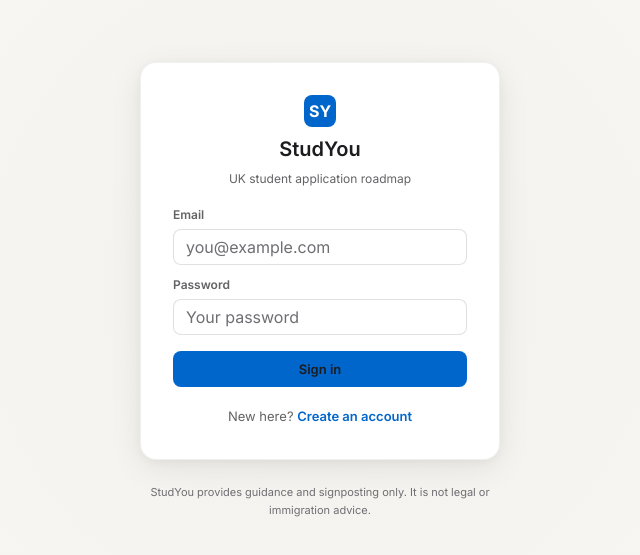
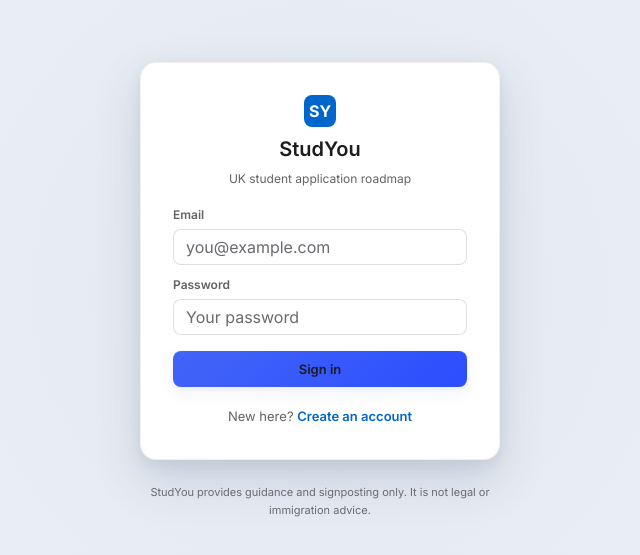
Before and after one commit to Kowsyke/StudYou, a React (Vite) app in the folder apps/client/: page /login in a window 1280 px wide. Shown: the part 109-664 px from the top of the page, without its empty margins (320-960 px from the left). Built offline with nearby package versions, Linux system fonts and the light colour scheme.

Commit message:
[v0.4] polish pass: cool canvas and floating shadows from the neumorphic reference, blue gradient primaries with AA verified stops, banded card headers and dashboard stat tiles from the tiled layout reference

```diff
--- a/apps/client/src/components/ui/button.tsx
+++ b/apps/client/src/components/ui/button.tsx
@@ -8,7 +8,7 @@ const buttonVariants = cva(
     variants: {
       variant: {
         primary:
-          'bg-accent-solid text-white hover:bg-accent-solid-hover active:bg-accent-solid-pressed',
+          'bg-accent-solid text-white shadow-md [background-image:var(--accent-gradient)] hover:[background-image:var(--accent-gradient-hover)] active:bg-accent-solid-pressed active:[background-image:none]',
         secondary:
           'bg-surface text-ink border border-hairline-strong shadow-sm hover:bg-surface-secondary',
         ghost: 'text-ink-secondary hover:bg-surface-secondary hover:text-ink',
--- a/apps/client/src/components/ui/card.tsx
+++ b/apps/client/src/components/ui/card.tsx
@@ -4,14 +4,16 @@ import { cn } from '../../lib/utils'
 export function Card({ className, ...props }: HTMLAttributes<HTMLDivElement>) {
   return (
     <div
-      className={cn('bg-surface rounded-md border border-hairline shadow-sm', className)}
+      className={cn('bg-surface rounded-lg border border-hairline shadow-md', className)}
       {...props}
     />
   )
 }
 
+/* Banded header: a clear titled section band above the card body, from
+   the tiled layout reference. */
 export function CardHeader({ className, ...props }: HTMLAttributes<HTMLDivElement>) {
-  return <div className={cn('px-5 pt-5 pb-3', className)} {...props} />
+  return <div className={cn('px-5 py-3.5 border-b border-hairline', className)} {...props} />
 }
 
 export function CardTitle({ className, ...props }: HTMLAttributes<HTMLHeadingElement>) {
@@ -37,5 +39,5 @@ export function CardDescription({ className, ...props }: HTMLAttributes<HTMLPara
 }
 
 export function CardContent({ className, ...props }: HTMLAttributes<HTMLDivElement>) {
-  return <div className={cn('px-5 pb-5', className)} {...props} />
+  return <div className={cn('px-5 py-4', className)} {...props} />
 }
--- a/apps/client/src/index.css
+++ b/apps/client/src/index.css
@@ -13,15 +13,17 @@
   ink-tertiary light #8E8E93 to #6E6E73, dark #636366 to #98989E,
   light positive to #1F7D36, light warning to #A85800, dark accent to
   #3B9EFF, plus accent-solid and danger-solid fills that carry white
-  text in both themes.
+  text in both themes. The v0.4 polish pass cooled the light canvas to
+  #EEF1F6, softened shadows with a cool tint and added the blue
+  accent-gradient fill (white text passes AA on both stops).
 */
 :root {
-  --canvas: #faf9f6;
+  --canvas: #eef1f6;
   --surface: #ffffff;
-  --surface-secondary: #f2f1ec;
+  --surface-secondary: #e3e9f1;
   --ink: #1c1c1e;
   --ink-secondary: #636366;
-  --ink-tertiary: #6e6e73;
+  --ink-tertiary: #6a6a6f;
   --accent: #0066cc;
   --accent-hover: #0055aa;
   --accent-pressed: #004488;
@@ -29,6 +31,8 @@
   --accent-solid: #0066cc;
   --accent-solid-hover: #0055aa;
   --accent-solid-pressed: #004488;
+  --accent-gradient: linear-gradient(135deg, #4364f7 0%, #2b4eff 100%);
+  --accent-gradient-hover: linear-gradient(135deg, #3056f0 0%, #2144e8 100%);
   --danger-solid: #c93b2b;
   --border: rgba(0, 0, 0, 0.06);
   --border-strong: rgba(0, 0, 0, 0.12);
@@ -43,10 +47,10 @@
   --category-arrival: #0b7285;
   --category-arrival-soft: rgba(11, 114, 133, 0.08);
 
-  --elevation-sm: 0 1px 2px rgba(0, 0, 0, 0.02);
-  --elevation-md: 0 2px 8px rgba(0, 0, 0, 0.03), 0 1px 2px rgba(0, 0, 0, 0.02);
-  --elevation-lg: 0 4px 16px rgba(0, 0, 0, 0.04), 0 2px 4px rgba(0, 0, 0, 0.02);
-  --elevation-overlay: 0 8px 32px rgba(0, 0, 0, 0.08), 0 2px 8px rgba(0, 0, 0, 0.04);
+  --elevation-sm: 0 2px 6px rgba(46, 66, 108, 0.05), 0 1px 2px rgba(46, 66, 108, 0.04);
+  --elevation-md: 0 6px 16px rgba(46, 66, 108, 0.07), 0 2px 4px rgba(46, 66, 108, 0.04);
+  --elevation-lg: 0 12px 28px rgba(46, 66, 108, 0.1), 0 4px 8px rgba(46, 66, 108, 0.05);
+  --elevation-overlay: 0 20px 48px rgba(46, 66, 108, 0.16), 0 6px 16px rgba(46, 66, 108, 0.08);
 }
 
 .dark {
@@ -63,6 +67,8 @@
   --accent-solid: #0066cc;
   --accent-solid-hover: #0055aa;
   --accent-solid-pressed: #004488;
+  --accent-gradient: linear-gradient(135deg, #4364f7 0%, #2b4eff 100%);
+  --accent-gradient-hover: linear-gradient(135deg, #3056f0 0%, #2144e8 100%);
   --danger-solid: #c93b2b;
   --border: rgba(255, 255, 255, 0.08);
   --border-strong: rgba(255, 255, 255, 0.15);
--- a/apps/client/src/pages/DashboardPage.tsx
+++ b/apps/client/src/pages/DashboardPage.tsx
@@ -1,4 +1,5 @@
-import { CheckCircle2 } from 'lucide-react'
+import type { LucideIcon } from 'lucide-react'
+import { CalendarClock, CheckCircle2, TrendingUp, Wallet } from 'lucide-react'
 import { Navigate } from 'react-router-dom'
 import { EmptyState } from '../components/EmptyState'
 import { QueryError } from '../components/QueryError'
@@ -20,6 +21,20 @@ export function DashboardPage() {
       <div>
         <Skeleton className="h-7 w-56 mb-2" />
         <Skeleton className="h-3.5 w-80 mb-6" />
+        <div className="grid grid-cols-2 lg:grid-cols-4 gap-4 mb-5">
+          {['a', 'b', 'c', 'd'].map((key) => (
+            <div
+              key={key}
+              className="bg-surface rounded-lg border border-hairline shadow-md p-4 flex items-center gap-3 shimmer-host"
+            >
+              <Skeleton className="h-9 w-9 rounded-sm" />
+              <div className="space-y-1.5">
+                <Skeleton className="h-4 w-16" />
+                <Skeleton className="h-2.5 w-20" />
+              </div>
+            </div>
+          ))}
+        </div>
         <div className="grid grid-cols-1 md:grid-cols-2 gap-5">
           <CardSkeleton lines={3} />
           <CardSkeleton lines={3} />
@@ -46,6 +61,9 @@ export function DashboardPage() {
   const firstName = user?.fullName.split(' ')[0] ?? 'there'
   const gaugePercent =
     budget.totalPence === 0 ? 0 : Math.min(100, (budget.spentPence / budget.totalPence) * 100)
+  const daysToIntake = Math.ceil(
+    (new Date(`${journey.intakeDate}T00:00:00Z`).getTime() - Date.now()) / 86_400_000,
+  )
 
   return (
     <div>
@@ -56,6 +74,17 @@ export function DashboardPage() {
           application roadmap status.
         </p>
       </header>
+
+      <div className="grid grid-cols-2 lg:grid-cols-4 gap-4 mb-5">
+        <StatTile icon={TrendingUp} value={`${percentComplete}%`} label="Roadmap complete" />
+        <StatTile icon={CheckCircle2} value={`${doneTotal} of ${taskTotal}`} label="Tasks done" />
+        <StatTile icon={Wallet} value={formatGbp(budget.spentPence)} label="Spent so far" />
+        <StatTile
+          icon={CalendarClock}
+          value={daysToIntake >= 0 ? String(daysToIntake) : 'Arrived'}
+          label={daysToIntake >= 0 ? 'Days to intake' : 'Intake passed'}
+        />
+      </div>
 
       <div className="grid grid-cols-1 md:grid-cols-2 gap-5">
         <Card>
@@ -179,3 +208,23 @@ export function DashboardPage() {
     </div>
   )
 }
+
+/* Icon chip, big value, small label: the stat tile pattern from the
+   tiled layout reference. */
+function StatTile({
+  icon: Icon,
+  value,
+  label,
+}: { icon: LucideIcon; value: string; label: string }) {
+  return (
+    <Card className="p-4 flex items-center gap-3">
+      <span className="h-9 w-9 shrink-0 rounded-sm bg-accent-soft text-accent flex items-center justify-center">
+        <Icon size={17} />
+      </span>
+      <span className="min-w-0">
+        <span className="block text-body-lg font-bold text-ink truncate tabular-nums">{value}</span>
+        <span className="block text-caption text-ink-secondary">{label}</span>
+      </span>
+    </Card>
+  )
+}
--- a/apps/client/src/pages/ResourcesPage.tsx
+++ b/apps/client/src/pages/ResourcesPage.tsx
@@ -168,7 +168,7 @@ function CategoryPill({
       className={cn(
         'text-xs font-medium px-3 py-1.5 rounded-full border transition-colors duration-[120ms]',
         active
-          ? 'bg-accent-solid border-accent-solid text-white'
+          ? 'bg-accent-solid border-transparent text-white shadow-sm [background-image:var(--accent-gradient)]'
           : 'bg-surface border-hairline-strong text-ink-secondary hover:bg-surface-secondary hover:text-ink',
       )}
     >
```
